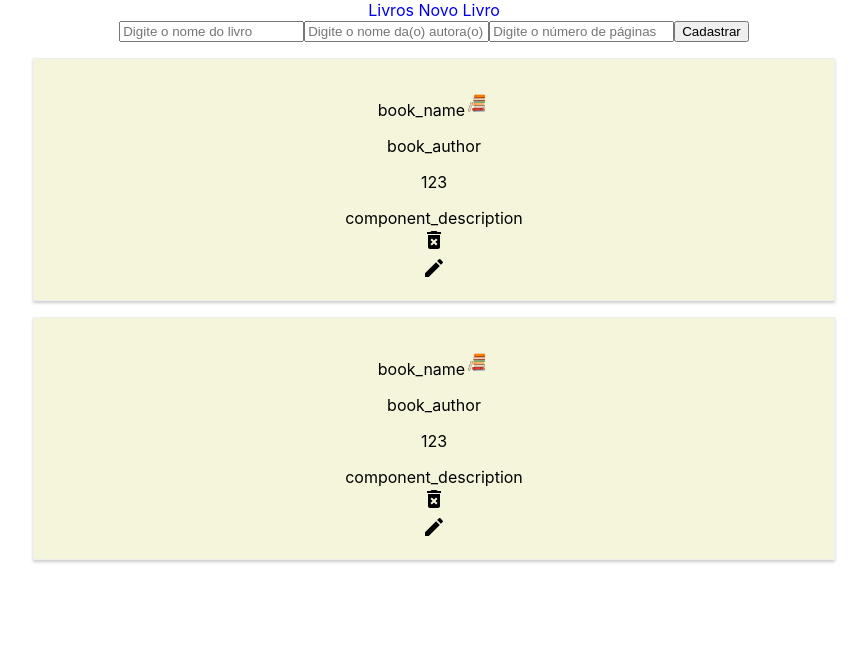
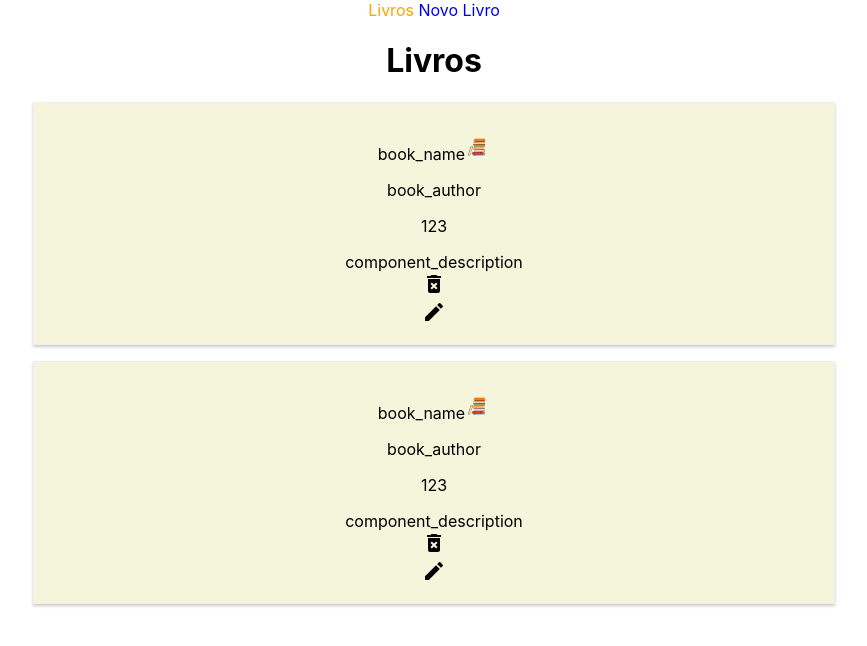
Before and after one commit to adilafattobene/dswl-front, a React (Create React App) app: page /books in a window 1280 px wide. Shown: the top 646 px of the page, without its empty margins (206-1073 px from the left). Built offline with nearby package versions, Linux system fonts and the light colour scheme.

Commit message:
Aula 4 - Add routes to books and new-book

```diff
--- a/package.json
+++ b/package.json
@@ -10,6 +10,7 @@
     "@testing-library/user-event": "^12.1.10",
     "react": "^17.0.2",
     "react-dom": "^17.0.2",
+    "react-router-dom": "^5.2.0",
     "react-scripts": "4.0.3",
     "web-vitals": "^1.0.1"
   },
--- a/src/App.js
+++ b/src/App.js
@@ -1,6 +1,7 @@
 import "./App.css";
 
 import React, { useState } from "react";
+import { BrowserRouter, Redirect, Route, Switch } from "react-router-dom";
 
 import Books from "./components/Books/Books";
 import Menu from "./components/Menu/Menu";
@@ -14,10 +15,23 @@ export default function App() {
   ]);
 
   return (
-    <div className="App">
-      <Menu/>
-      <BookForm books={books} setBooks={setBooks} />
-      <Books books={books} setBooks={setBooks} />
-    </div>
+    <BrowserRouter>
+      <div className="App">
+        <Menu />
+        <Redirect from="/" to="/books" exact />
+        <h1>Livros</h1>
+        <Route path="/books" exact>
+          <Books books={books} setBooks={setBooks} />
+        </Route>
+
+        <Route path="/books/new-book">
+          <BookForm books={books} setBooks={setBooks} />
+        </Route>
+
+        <Route path="/book/:id">
+          <BookForm books={books} setBooks={setBooks} />
+        </Route>
+      </div>
+    </BrowserRouter>
   );
 }
--- a/src/components/Menu/Menu.css
+++ b/src/components/Menu/Menu.css
@@ -14,6 +14,7 @@
   color: "black";
 }
 .Menu a:hover,
-.Menu a:active {
+.Menu a:active,
+.Menu a.active {
   color: orange;
 }
--- a/src/components/Menu/Menu.js
+++ b/src/components/Menu/Menu.js
@@ -1,6 +1,6 @@
 import React from "react";
+import { NavLink } from "react-router-dom";
 import "./Menu.css";
-
 
 export default function Menu() {
   return (
@@ -8,8 +8,8 @@ export default function Menu() {
       <nav>
         <ul>
           <li>
-            <a href="/"> Livros</a>
-            <a href="/"> Novo Livro</a>
+            <NavLink to="/books" exact> Livros</NavLink>
+            <NavLink to="/books/new-book"> Novo Livro</NavLink>
           </li>
         </ul>
       </nav>
```
Also changed, not shown: 1 other file (tests, documents, lock files or other folders).
